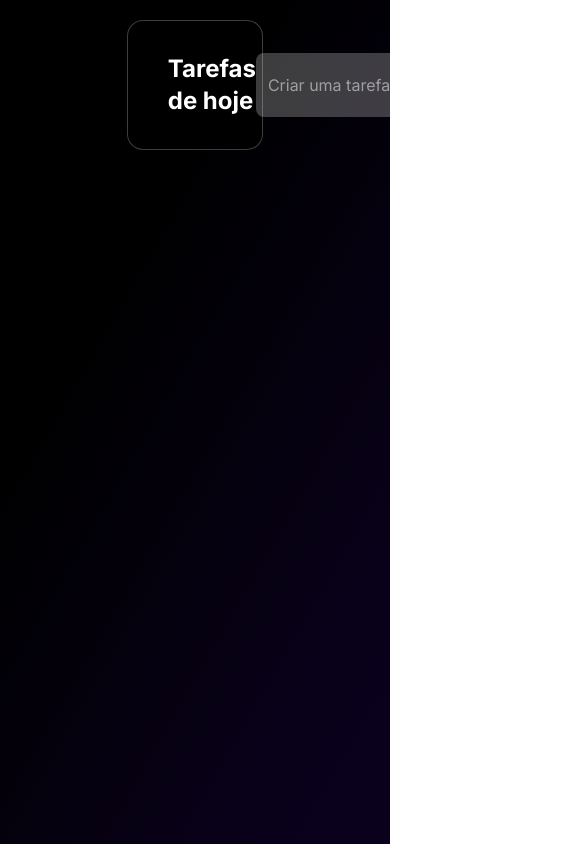
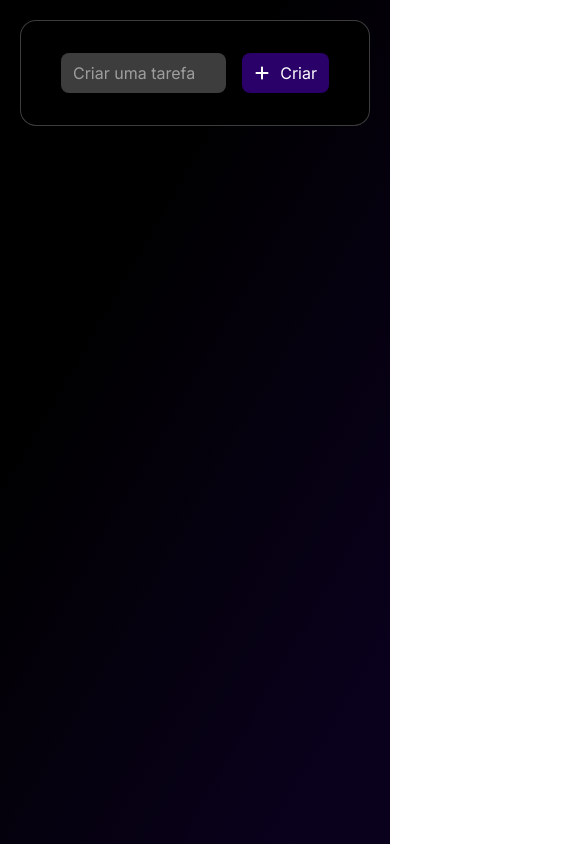
Before and after one commit to rogeranacleto/to-do-list-app, a React (Vite) app: page / in a window 390 px wide. Shown: the top 844 px of the page, 585 px wide, since content can reach past the window. Built offline with nearby package versions, Linux system fonts and the light colour scheme.

Commit message:
feat: adjustments in responsivity

```diff
--- a/src/pages/Home/index.tsx
+++ b/src/pages/Home/index.tsx
@@ -32,14 +32,11 @@ const deleteTask = (task: string) => {
 }
     return(
         <div className="max-w-screen min-h-screen">
-            <div className="flex flex-col gap-6 pt-5 justify-center items-center">
-                <div className="bg-black w-[35%] rounded-2xl flex flex-col pl-10 pr-10 border border-solid border-[#ffffff3d] pb-8">
-                    <div className="flex justify-between w-full mt-8">
-                        <div>
-                            <h2 className="text-2xl font-bold text-white">Tarefas de hoje</h2>
-                        </div>
-                        <div className="flex gap-4">
-                            <input type="text" className="bg-[#ffffff3d] w-lg rounded-lg text-white pl-3" placeholder="Criar uma tarefa" value={input} onChange={(e) => setInput(e.target.value)}/>
+            <div className="flex flex-col gap-6 pt-5 justify-center items-center p-5">
+                <div className="bg-black rounded-2xl flex flex-col pl-10 pr-10 border border-solid border-[#ffffff3d] pb-8 max-w-2xl w-full">
+                    <div className="flex justify-between w-full mt-8 gap-8">
+                        <div className="flex gap-4 w-full">
+                            <input type="text" className="bg-[#ffffff3d] w-full rounded-lg text-white pl-3" placeholder="Criar uma tarefa" value={input} onChange={(e) => setInput(e.target.value)}/>
                             <button type="button" className="flex items-center gap-2.5 cursor-pointer bg-[#290169] text-white rounded-lg pl-3 pr-3 pt-2 pb-2 hover:bg-[#5201d4] duration-700 hover:text-white" onClick={createTask}>
                                 <FaPlus/>
                                 Criar
```
